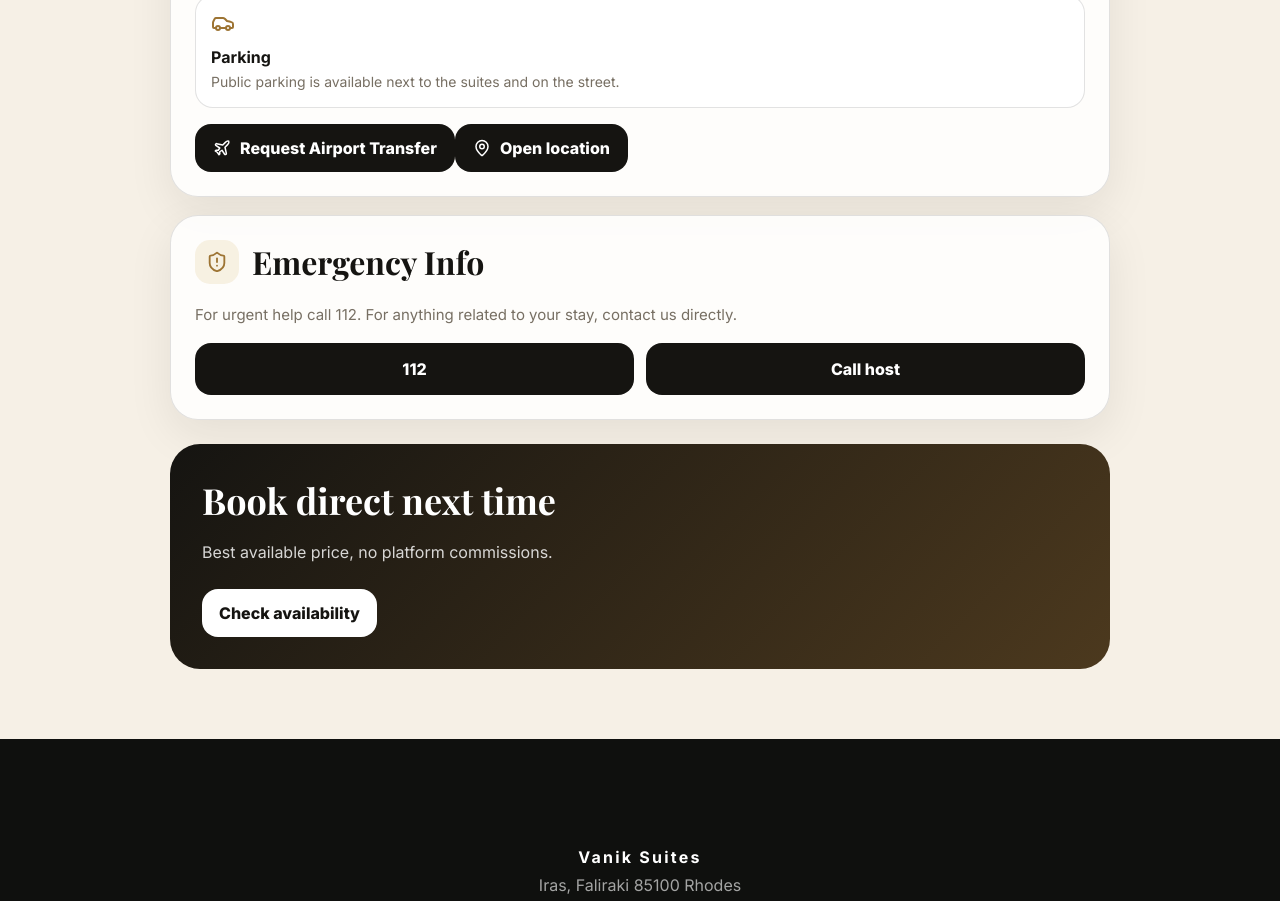
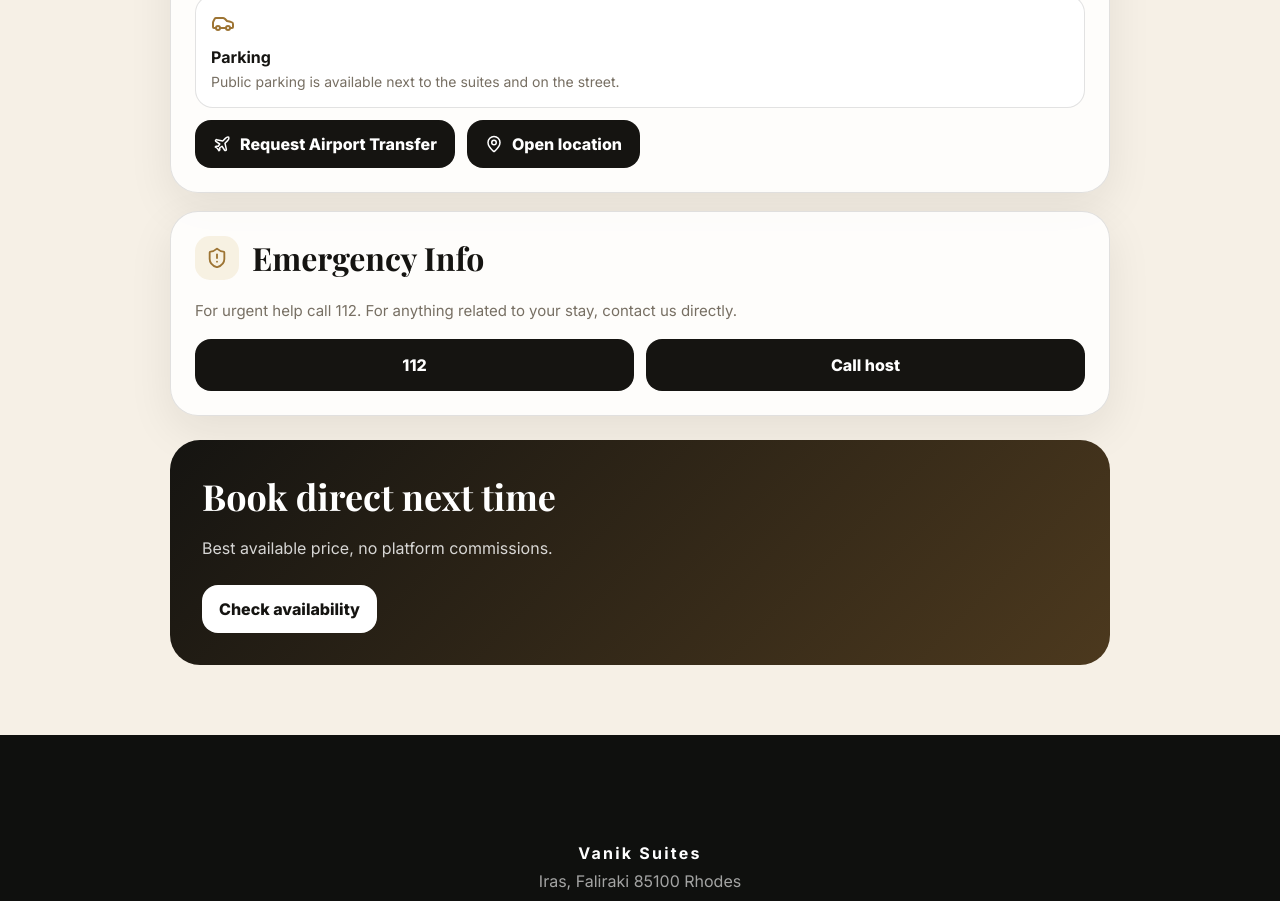
Before and after one commit to chipakigr/vanik-suites-guide, a React (Vite) app: page / in a window 1280 px wide. Shown: the part 4220-5121 px from the top of the page. Built offline with nearby package versions, Linux system fonts and the light colour scheme.

Commit message:
Update styles.css

```diff
--- a/src/styles.css
+++ b/src/styles.css
@@ -55,3 +55,7 @@
     grid-template-columns: 1fr;
   }
 }
+.mapbtn{
+  margin-top:12px;
+  margin-right:12px;
+}
```
